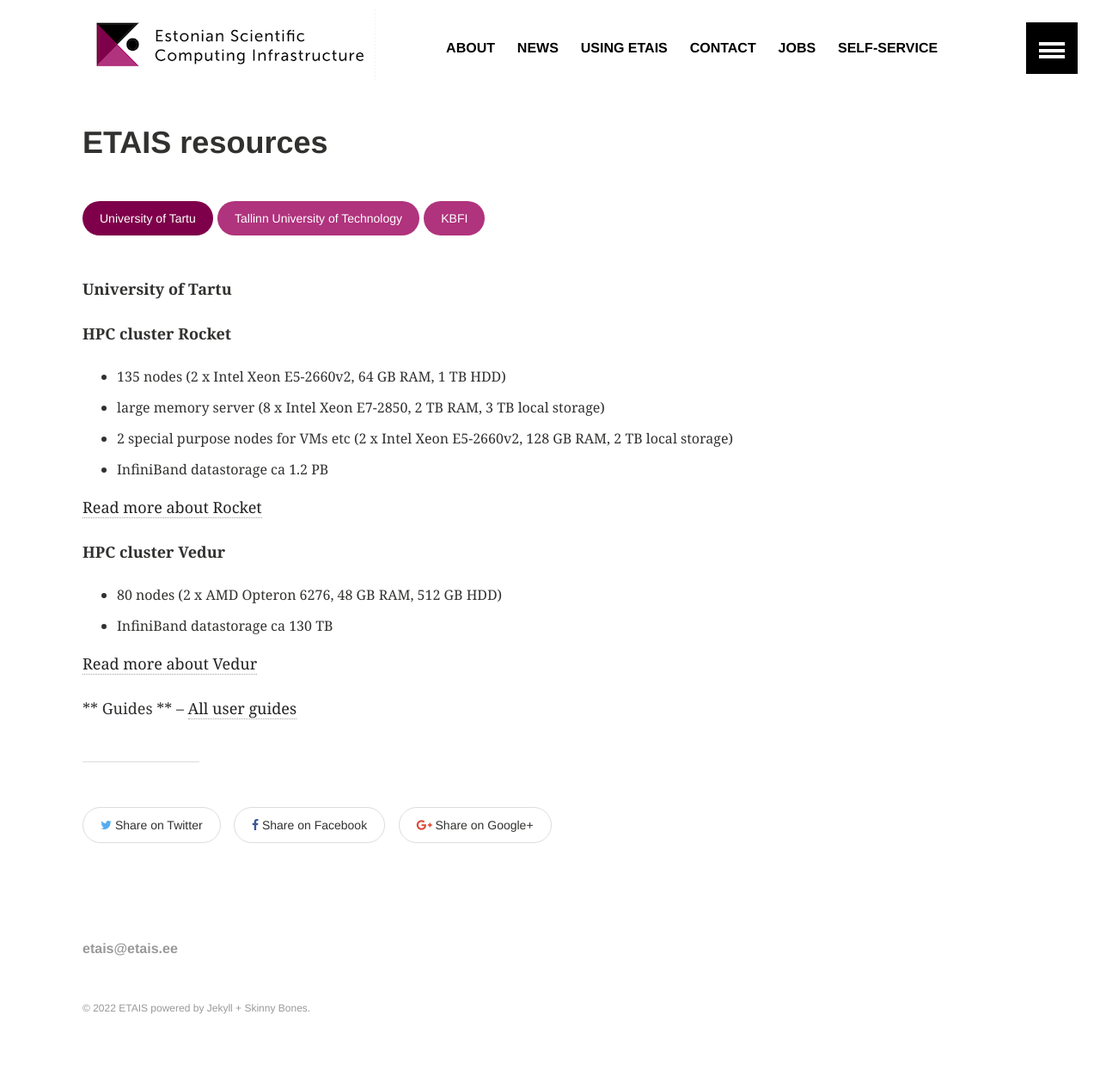
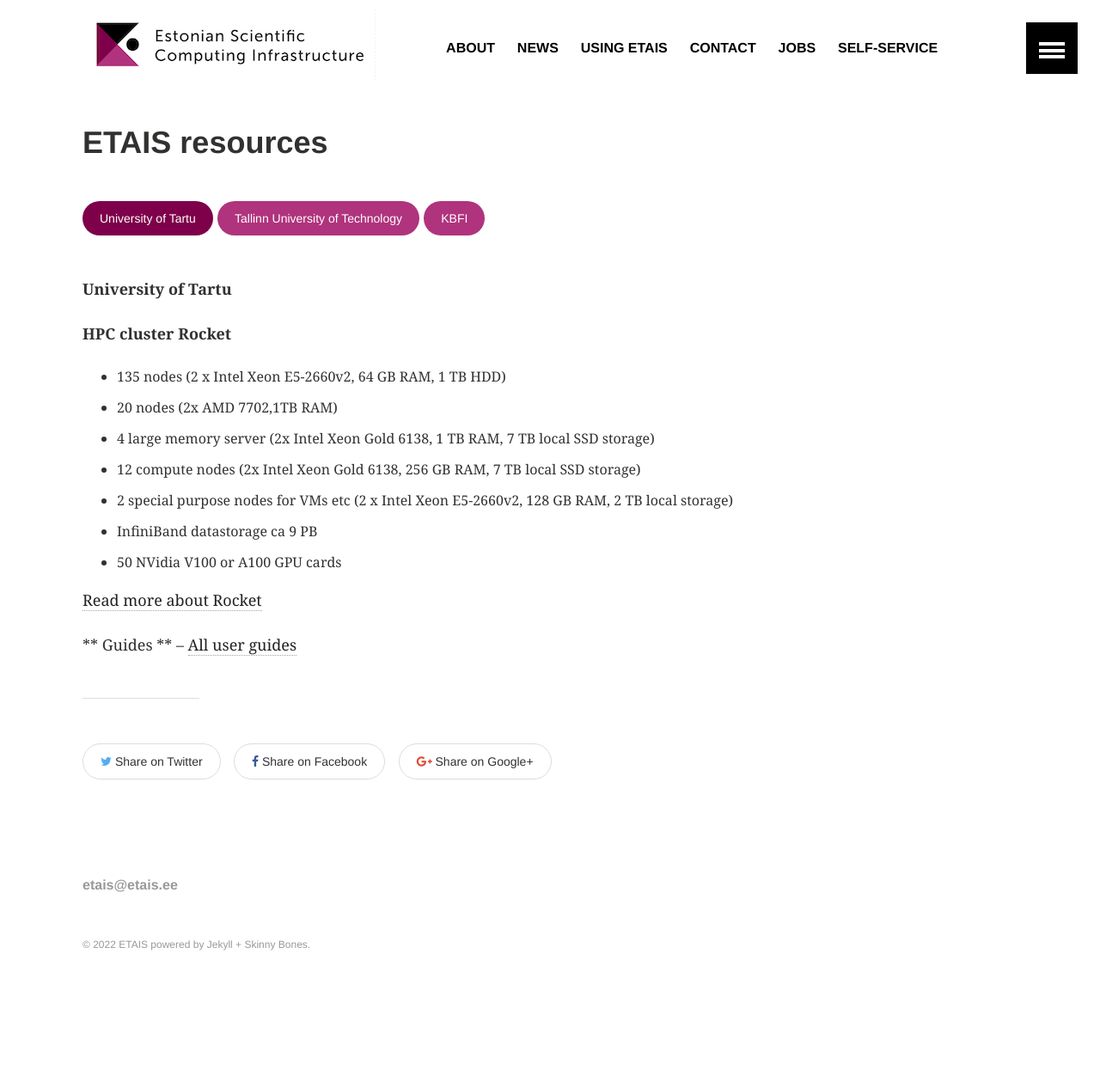
Before and after one commit to etais-ee/etais-web, a Jekyll site: the page built from resources/resources_ut.md, in a window 1280 px wide. Shown: the whole page at 86% size. Built offline with Jekyll 4.4.1, drawn with Linux system fonts in a browser that asks for light colours; after the commit the page ends 1185 px from its top, so only the background shows below that.

Commit message:
Update resources_ut.md

```diff
--- a/resources/resources_ut.md
+++ b/resources/resources_ut.md
@@ -12,17 +12,15 @@ title: "ETAIS resources"
 
 **HPC cluster Rocket**
 - 135 nodes (2 x Intel Xeon E5-2660v2, 64 GB RAM, 1 TB HDD)
-- large memory server (8 x Intel Xeon E7-2850, 2 TB RAM, 3 TB local storage)
+- 20 nodes (2x AMD 7702,1TB RAM)
+- 4 large memory server (2x Intel Xeon Gold 6138, 1 TB RAM, 7 TB local SSD storage)
+- 12 compute nodes (2x Intel Xeon Gold 6138, 256 GB RAM, 7 TB local SSD storage)
 - 2 special purpose nodes for VMs etc (2 x Intel Xeon E5-2660v2, 128 GB RAM, 2 TB local storage)
-- InfiniBand datastorage ca 1.2 PB
+- InfiniBand datastorage ca 9 PB
+- 50 NVidia V100 or A100 GPU cards
 
 [Read more about Rocket](https://hpc.ut.ee/en/rocket-cluster/ "UT HPC Rocket info")
 
-**HPC cluster Vedur**
-- 80 nodes (2 x AMD Opteron 6276, 48 GB RAM, 512 GB HDD)
-- InfiniBand datastorage ca 130 TB
-
-[Read more about Vedur](https://hpc.ut.ee/en/vedur-cluster/ "UT HPC Vedur info")
 
 ** Guides **
 -- [All user guides](https://hpc.ut.ee/en/guides/ "UT HPC guides")
```
